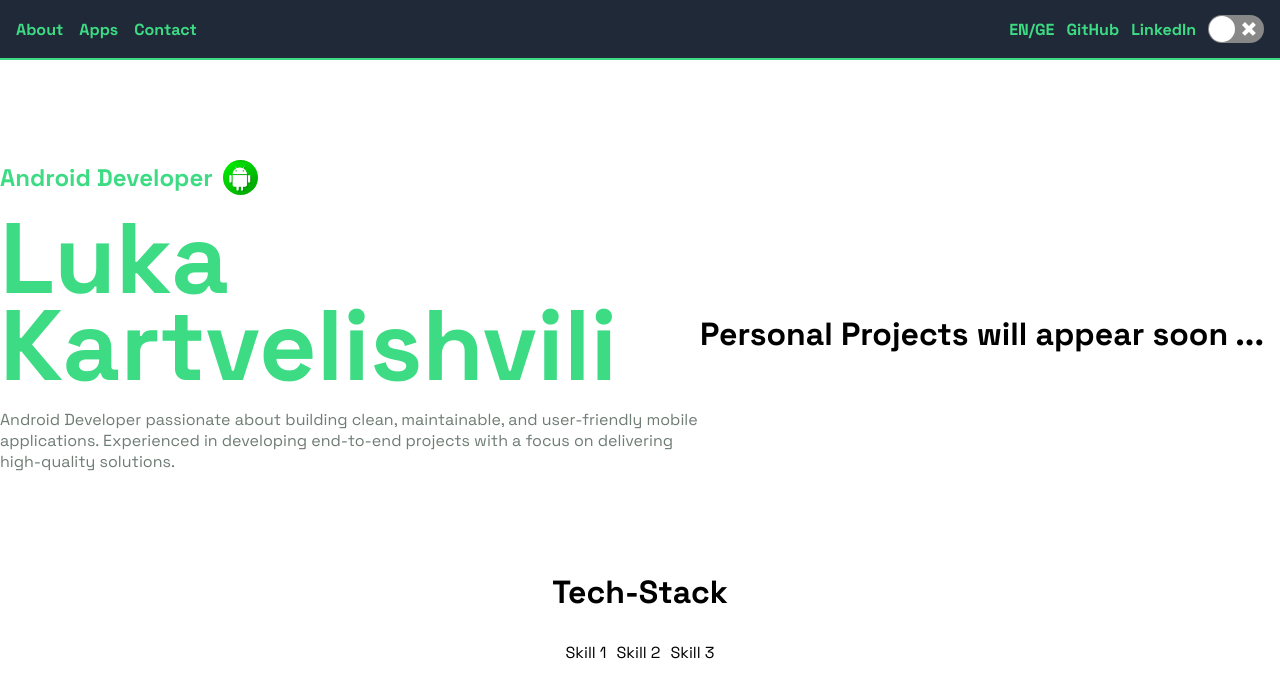
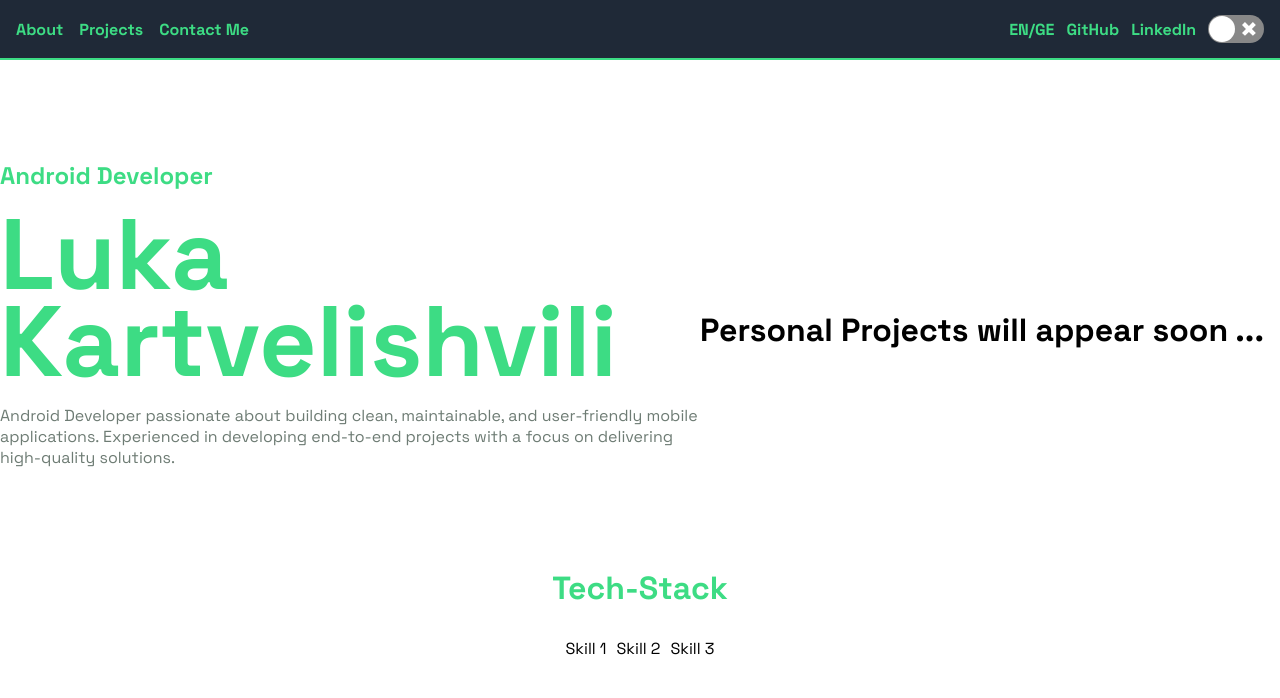
Before and after one commit to Lluka21/kartvelishvili.dev, a React (Vite) app: page / in a window 1280 px wide. Shown: the top 698 px of the page. Built offline with nearby package versions, Linux system fonts and the light colour scheme.

Commit message:
new changes

```diff
--- a/src/components/About/AboutMe.jsx
+++ b/src/components/About/AboutMe.jsx
@@ -10,7 +10,7 @@ export default function AboutMe() {
     <div className="aboutMe_wrapper">
       <div className="aboutMe_imageSection">
         <h2 className="aboutMe_role">Android Developer</h2>
-        <img src={androidImage} className="image" alt="Android Developer" />
+        {/* <img src={androidImage} className="image" alt="Android Developer" /> */}
       </div>
       <div className="my_information">
         <DetailedInfo />
--- a/src/components/Navbar/Navbar.jsx
+++ b/src/components/Navbar/Navbar.jsx
@@ -12,8 +12,8 @@ export default function Navbar() {
         <nav>
           <div className="navbar-links">
             <a>About</a>
-            <a>Apps</a>
-            <a>Contact</a>
+            <a>Projects</a>
+            <a>Contact Me</a>
           </div>
         </nav>
 
--- a/src/components/Tech-Stack/Skills.css
+++ b/src/components/Tech-Stack/Skills.css
@@ -4,3 +4,7 @@
   gap: 10px;
   margin-top: 30px;
 }
+
+.tech-stack {
+  color: #3ddc84;
+}
--- a/src/components/Tech-Stack/Skills.jsx
+++ b/src/components/Tech-Stack/Skills.jsx
@@ -3,7 +3,7 @@ import "./Skills.css";
 export default function Skills() {
   return (
     <div>
-      <h1>Tech-Stack</h1>
+      <h1 className="tech-stack">Tech-Stack</h1>
       <div className="stack">
         <p>Skill 1</p>
         <p>Skill 2</p>
```
